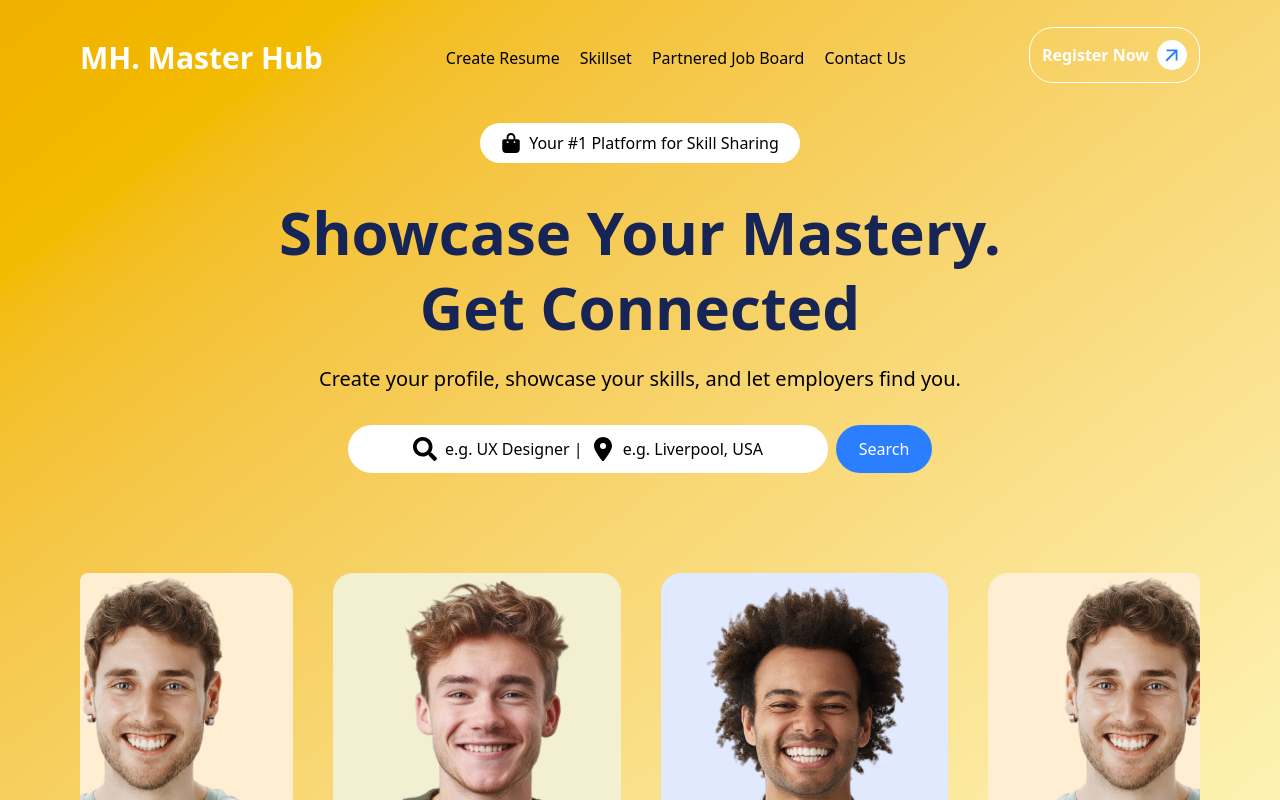
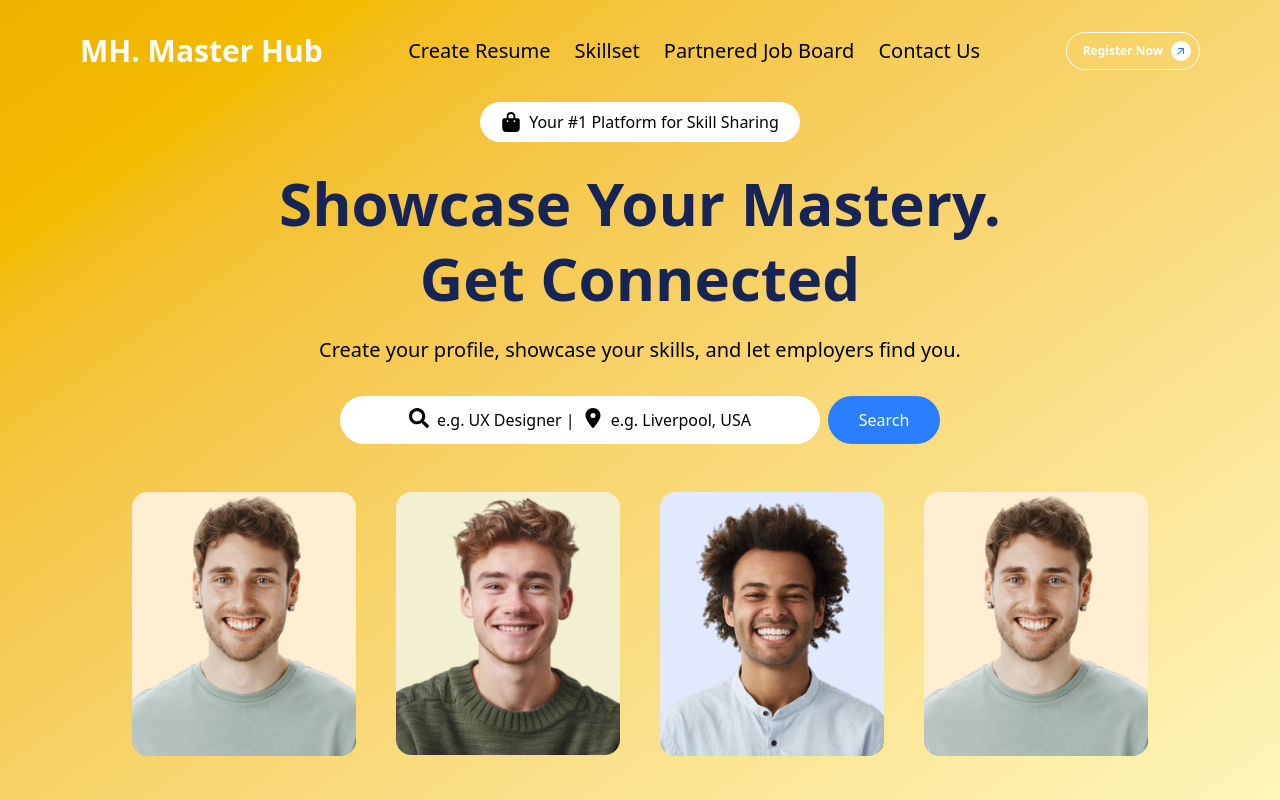
Before and after one commit to imadityagolu/netario-works-mh-master-hub, a React (Vite) app: page / in a window 1280 px wide. Shown: the top 800 px of the page. Built offline with nearby package versions, Linux system fonts and the light colour scheme.

Commit message:
updated on 7 june 2025

```diff
--- a/src/components/header.jsx
+++ b/src/components/header.jsx
@@ -30,23 +30,23 @@ function Header() {
   return (
     <>
       {/* header */}
-      <div className='bg-gradient-to-br from-yellow-500 to-yellow-100 py-4 sm:py-8 px-4 sm:px-20'>
+      <div className='bg-gradient-to-br from-yellow-500 to-yellow-100 py-3 py-4 sm:px-6 sm:py-8 lg:px-12 xl:px-20'>
 
         {/* navbar */}
         <nav className='flex justify-between items-center'>
-          <h1 className="text-2xl sm:text-3xl text-white font-bold">MH. Master Hub</h1>
+          <h1 className="text-xl sm:text-2xl md:text-3xl text-white font-bold">MH. Master Hub</h1>
 
-          <div className='hidden md:flex gap-5 text-base sm:text-md'>
-            <a href="" className="hover:underline">Create Resume</a>
-            <a href="" className="hover:underline">Skillset</a>
-            <a href="" className="hover:underline">Partnered Job Board</a>
-            <a href="" className="hover:underline">Contact Us</a>
+          <div className='hidden md:flex sm:gap-2 md:gap-5 lg:gap-6 text-sm md:text-base lg:text-lg'>
+            <a href="" className="hover:none sm:text-sm md:text-md lg:text-xl">Create Resume</a>
+            <a href="" className="hover:none sm:text-sm md:text-md lg:text-xl">Skillset</a>
+            <a href="" className="hover:none sm:text-sm md:text-md lg:text-xl">Partnered Job Board</a>
+            <a href="" className="hover:none sm:text-sm md:text-md lg:text-xl">Contact Us</a>
           </div>
 
-          <div className='hidden md:flex mt-[-5px] rounded-3xl border border-white p-3 text-white hover:bg-white hover:text-black hover:border-white transition-colors'>
-            <a href="#" className='flex font-bold gap-2 items-center'>
+          <div className='hidden md:flex rounded-3xl border border-white lg:p-2 md:p-1 text-white hover:bg-white hover:text-black hover:border-white transition-colors'>
+            <a href="#" className='flex font-bold lg:gap-2 md:gap-1 md:pl-2 items-center text-sm md:text-xs'>
               Register Now
-              <MdArrowOutward className='text-2xl sm:text-3xl bg-white text-blue-500 rounded-3xl p-1'/>
+              <MdArrowOutward className='text-xl md:text-xl bg-white text-blue-500 rounded-3xl p-1'/>
             </a>
           </div>
 
@@ -55,12 +55,12 @@ function Header() {
             onClick={handleClick}
           >
             {flag ? (
-              <div className="border rounded-lg p-1 transition-transform duration-300 text-white px-4 py-2 text-3xl">
+              <div className="border rounded-lg p-1 text-white px-3 py-1 text-2xl">
                 X
               </div>
             ) : (
-              <div className="border rounded-lg p-2 transition-transform duration-300 text-white">
-                <svg stroke="currentColor" fill="currentColor" strokeWidth="0" viewBox="0 0 1024 1024" height="1.5em" width="1.5em" xmlns="http://www.w3.org/2000/svg">
+              <div className="border rounded-lg p-2 text-white">
+                <svg stroke="currentColor" fill="currentColor" strokeWidth="0" viewBox="0 0 1024 1024" height="1.5em" width="1.5em">
                   <path d="M904 160H120c-4.4 0-8 3.6-8 8v64c0 4.4 3.6 8 8 8h784c4.4 0 8-3.6 8-8v-64c0-4.4-3.6-8-8-8zm0 624H120c-4.4 0-8 3.6-8 8v64c0 4.4 3.6 8 8 8h784c4.4 0 8-3.6 8-8v-64c0-4.4-3.6-8-8-8zm0-312H120c-4.4 0-8 3.6-8 8v64c0 4.4 3.6 8 8 8h784c4.4 0 8-3.6 8-8v-64c0-4.4-3.6-8-8-8z"></path>
                 </svg>
               </div>
@@ -70,66 +70,70 @@ function Header() {
 
         {/* navbar for small screen */}
         {flag && (
-          <div className='md:hidden flex flex-col gap-3 mt-4 text-base'>
+          <div className='md:hidden flex flex-col gap-2 mt-3 text-sm'>
             <a href="" className="m-2 hover:underline">Create Resume</a>
             <a href="" className="m-2 hover:underline">Skillset</a>
             <a href="" className="m-2 hover:underline">Partnered Job Board</a>
             <a href="" className="m-2 hover:underline">Contact Us</a>
             <a href="#" className='m-2 w-full sm:w-48 flex font-bold gap-2 items-center justify-center rounded-3xl border border-white p-3 text-white hover:bg-white hover:text-black hover:border-white transition-colors'>
               Register Now
-              <MdArrowOutward className='text-2xl sm:text-3xl bg-white text-blue-500 rounded-3xl p-1'/>
+              <MdArrowOutward className='text-xl bg-white text-blue-500 rounded-3xl p-1'/>
             </a>
           </div>
         )}
 
         {/* description */}
         <div className='w-full text-center'>
-          <div className='flex w-full items-center mt-6 sm:mt-10 justify-center'>
-            <h1 className='flex w-64 sm:w-80 p-2 bg-white rounded-3xl justify-center text-center items-center text-sm sm:text-base'>
-              <FaBagShopping className="mr-2 text-lg sm:text-xl" />Your #1 Platform for Skill Sharing
+          <div className='flex w-full items-center mt-4 sm:mt-6 md:mt-8 justify-center'>
+            <h1 className='flex w-56 sm:w-72 md:w-80 p-2 bg-white rounded-3xl justify-center text-center items-center text-xs sm:text-sm md:text-base'>
+              <FaBagShopping className="mr-2 text-base sm:text-lg md:text-xl" />Your #1 Platform for Skill Sharing
             </h1>
           </div>
 
-          <h1 className='text-3xl sm:text-6xl md:text-6xl mt-6 sm:mt-8 text-blue-950 font-bold leading-tight'>
+          <h1 className='text-2xl sm:text-3xl md:text-4xl lg:text-5xl xl:text-6xl mt-4 sm:mt-6 text-blue-950 font-bold leading-tight'>
             Showcase Your Mastery.
             <br />
             Get Connected
           </h1>
 
-          <h1 className='mt-4 sm:mt-5 text-base sm:text-xl px-4'>Create your profile, showcase your skills, and let employers find you.</h1>
+          <h1 className='mt-3 sm:mt-4 md:mt-5 text-sm sm:text-base md:text-lg lg:text-xl px-2 sm:px-4'>Create your profile, showcase your skills, and let employers find you.</h1>
 
-          <div className='flex w-full flex-col sm:flex-row text-center justify-center items-center mt-6 sm:mt-8 gap-2 px-4'>
-            <h1 className='flex w-full sm:w-[30rem] justify-center bg-white p-3 rounded-3xl text-sm sm:text-base'>
-              <FaSearch className='text-lg sm:text-2xl items-center mr-2' /> e.g. UX Designer |
-              <FaLocationDot className='text-lg sm:text-2xl items-center mx-2' /> e.g. Liverpool, USA
+          <div className='flex w-full flex-col sm:flex-row text-center justify-center items-center mt-4 sm:mt-6 md:mt-8 gap-2 px-2 sm:px-4'>
+            <h1 className='flex w-full sm:w-80 md:w-112 lg:w-120 justify-center bg-white p-2 sm:p-3 rounded-3xl text-xs sm:text-sm md:text-base'>
+              <FaSearch className='text-base sm:text-lg md:text-xl items-center mr-2' /> e.g. UX Designer |
+              <FaLocationDot className='text-base sm:text-lg md:text-xl items-center mx-2' /> e.g. Liverpool, USA
             </h1>
-            <span className='flex w-24 sm:w-24 justify-center bg-blue-500 p-3 rounded-3xl text-white text-sm sm:text-base mt-2 sm:mt-0'>Search</span>
+            <span className='flex w-20 sm:w-24 md:w-28 justify-center bg-blue-500 p-2 sm:p-3 rounded-3xl text-white text-xs sm:text-sm md:text-base mt-2 sm:mt-0'>Search</span>
           </div>
         </div>
 
         {/* small screen images */}
-        <div className="relative w-full mt-15 lg:hidden md:hidden">
-          <div className="relative h-56 overflow-hidden rounded-lg md:h-96">
+        <div className="relative w-full mt-6 sm:mt-8 md:mt-10 lg:mt-12">
+          <div className="relative h-48 sm:h-56 md:h-72 lg:h-96 overflow-hidden rounded-lg">
 
         <div
           className={`absolute inset-0 transition-opacity duration-700 ease-in-out ${
             currentIndex === 0 ? 'opacity-100' : 'opacity-0'
           }`}
         >
-          <div className="flex items-center place-content-center text-center">
+          <div className="flex items-center justify-center gap-2 sm:gap-4 md:gap-6 lg:gap-10">
             <img
             src={img1}
-            className="w-50"
+            className="w-24 sm:w-32 md:w-40 lg:w-48 xl:w-56"
             alt="Slide 1"
           /><img
             src={img2}
-            className="w-50"
-            alt="Slide 1"
+            className="w-24 sm:w-32 md:w-40 lg:w-48 xl:w-56"
+            alt="Slide 2"
           /><img
             src={img3}
-            className="w-50"
-            alt="Slide 1"
-          />
+            className="w-24 sm:w-32 md:w-40 lg:w-48 xl:w-56"
+            alt="Slide 3"
+          /><img
+            src={img1}
+            className="hidden md:block w-24 sm:w-32 md:w-40 lg:w-48 xl:w-56"
+            alt="Slide 4"
+                />
           </div>
         </div>
 
@@ -138,89 +142,31 @@ function Header() {
             currentIndex === 1 ? 'opacity-100' : 'opacity-0'
           }`}
         >
-          <div className="flex items-center place-content-center text-center">
+          <div className="flex items-center justify-center gap-2 sm:gap-4 md:gap-6 lg:gap-10">
             <img
             src={img3}
-            className="w-50"
+            className="w-24 sm:w-32 md:w-40 lg:w-48 xl:w-56"
             alt="Slide 2"
           />
           <img
             src={img2}
-            className="w-50"
+            className="w-24 sm:w-32 md:w-40 lg:w-48 xl:w-56"
             alt="Slide 1"
           />
           <img
             src={img1}
-            className="w-50"
+            className="w-24 sm:w-32 md:w-40 lg:w-48 xl:w-56"
             alt="Slide 1"
+          />
+          <img
+          src={img3}
+          className="hidden md:block w-24 sm:w-32 md:w-40 lg:w-48 xl:w-56"
+          alt="Slide 4"
           />
           </div>
         </div>
 
           </div>
-        </div>
-
-        {/* big screen image*/}
-        <div className='sm:hidden md:flex flex-wrap mt-10 w-full items-center justify-center'>
-          <div className="relative w-full mt-15">
-          <div className="relative h-56 overflow-hidden rounded-lg md:h-96">
-
-        <div
-          className={`absolute inset-0 transition-opacity duration-700 ease-in-out ${
-            currentIndex === 0 ? 'opacity-100' : 'opacity-0'
-          }`}
-        >
-          <div className="flex items-center place-content-center text-center gap-10">
-            <img
-            src={img1}
-            className="w-75"
-            alt="Slide 1"
-          /><img
-            src={img2}
-            className="w-75"
-            alt="Slide 1"
-          /><img
-            src={img3}
-            className="w-75"
-            alt="Slide 1"
-          /><img
-            src={img1}
-            className="w-75"
-            alt="Slide 1"
-          />
-          </div>
-        </div>
-
-        <div
-          className={`absolute inset-0 transition-opacity duration-700 ease-in-out ${
-            currentIndex === 1 ? 'opacity-100' : 'opacity-0'
-          }`}
-        >
-          <div className="flex items-center place-content-center text-center gap-10">
-            <img
-            src={img3}
-            className="w-75"
-            alt="Slide 2"
-          />
-          <img
-            src={img2}
-            className="w-75"
-            alt="Slide 1"
-          />
-          <img
-            src={img1}
-            className="w-75"
-            alt="Slide 1"
-          /><img
-            src={img3}
-            className="w-75"
-            alt="Slide 1"
-          />
-          </div>
-        </div>
-
-          </div>
-        </div>
         </div>
 
       </div>
--- a/src/css/Vibration.module.css
+++ b/src/css/Vibration.module.css
@@ -27,20 +27,20 @@
 }
 
 .ripple:nth-child(1) {
-  width: 400px;
-  height: 400px;
+  width: 240px;
+  height: 240px;
   animation-delay: 0s;
 }
 
 .ripple:nth-child(2) {
-  width: 480px;
-  height: 480px;
+  width: 320px;
+  height: 320px;
   animation-delay: 1s;
 }
 
 .ripple:nth-child(3) {
-  width: 560px;
-  height: 560px;
+  width: 400px;
+  height: 400px;
   animation-delay: 2s;
 }
 
```
